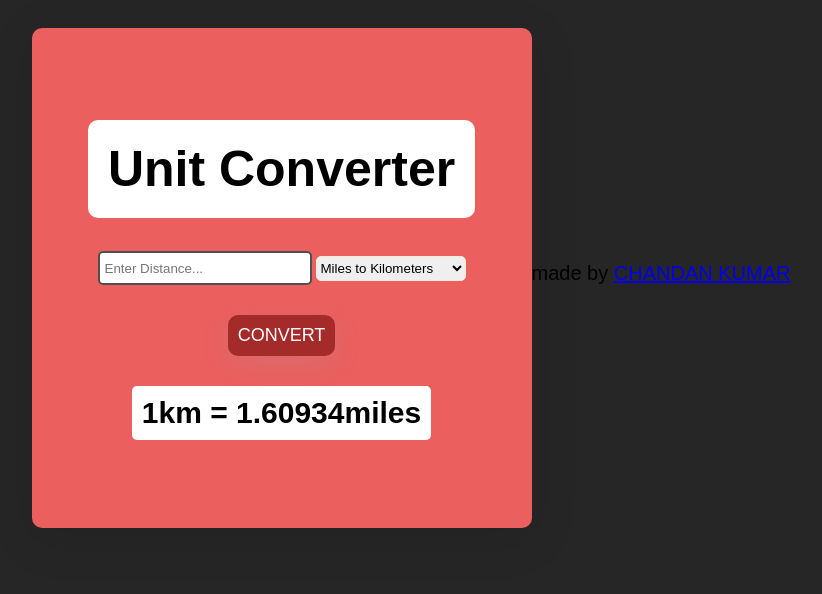
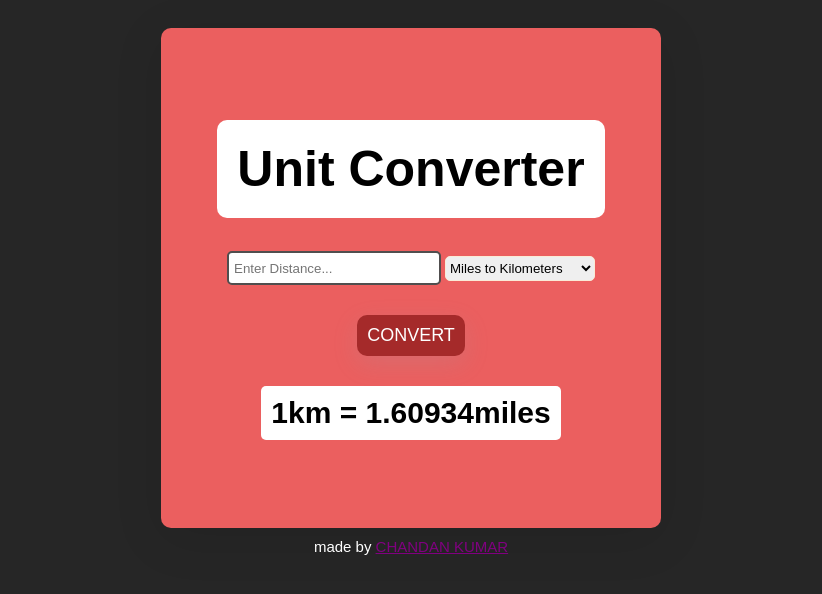
Before and after one commit to chandankumar3224/unit-converter, a plain HTML site: page index.html in a window 1280 px wide. Shown: the whole page, without its empty margins (229-1051 px from the left). Drawn offline with Linux system fonts and the light colour scheme; a web font is replaced by a local one.

Commit message:
index.html

```diff
--- a/index.html
+++ b/index.html
@@ -13,6 +13,7 @@
       display: flex;
       align-items: center;
       justify-content: center;
+      flex-direction: column;
     }
     .main {
       height: 500px;
@@ -100,7 +101,11 @@
     #chandan {
       font-family: "Freeman", sans-serif;
       margin-top: 10px;
-      font-size: 20px;
+      font-size: 15px;
+      color: white;
+    }
+    a {
+      color: purple;
     }
   </style>
 </head>
```
